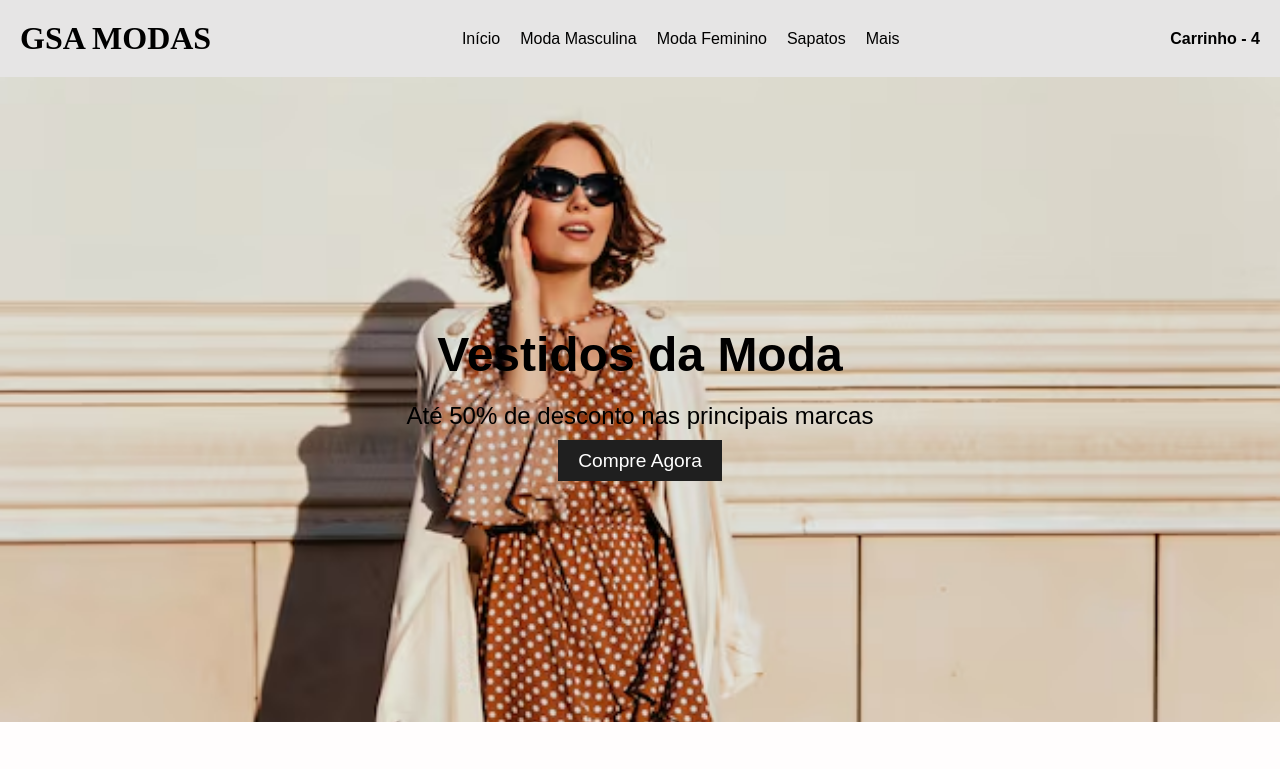
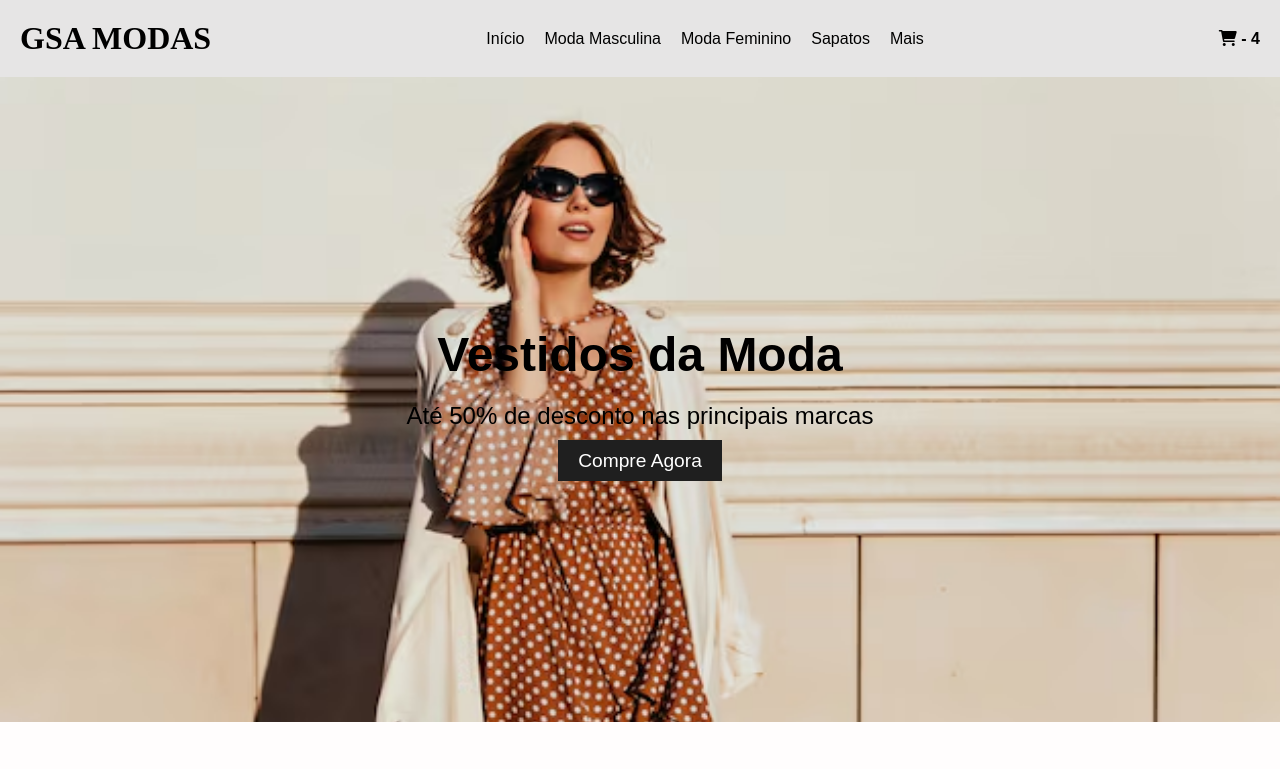
Before and after one commit to samyra-7/projeto-pronto, a plain HTML site: page index.html in a window 1280 px wide. Shown: the top 769 px of the page. Drawn offline with Linux system fonts and the light colour scheme.

Commit message:
Update index.html

```diff
--- a/index.html
+++ b/index.html
@@ -21,7 +21,8 @@
             </ul>
         </nav>
         <div class="cart">
-            <a href="#">Carrinho - 4</a>
+           <link rel="stylesheet" href="https://cdnjs.cloudflare.com/ajax/libs/font-awesome/6.0.0-beta3/css/all.min.css">
+            <a href="#"><i class="fas fa-shopping-cart"></i> - 4</a>
         </div>
     </header>
 
```
